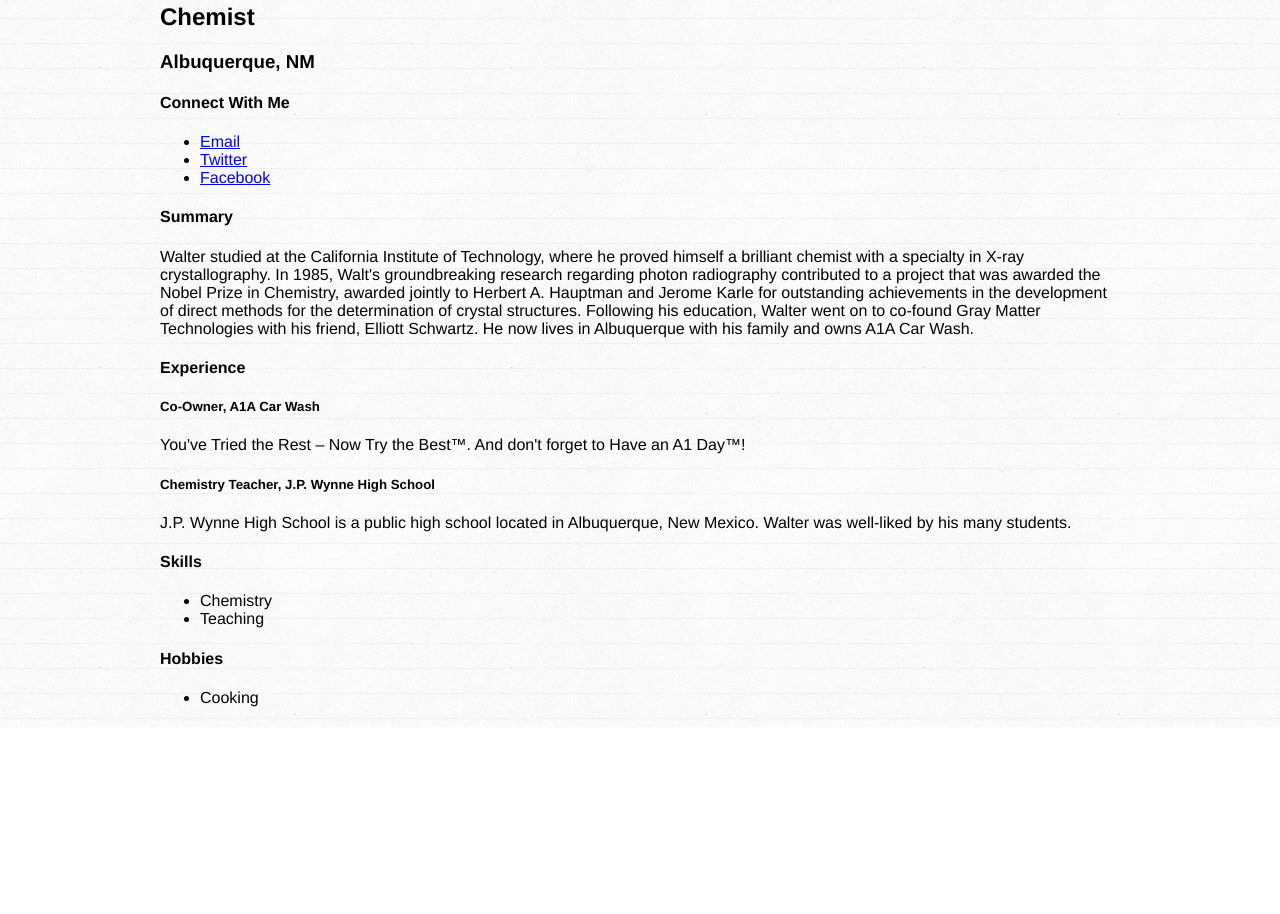
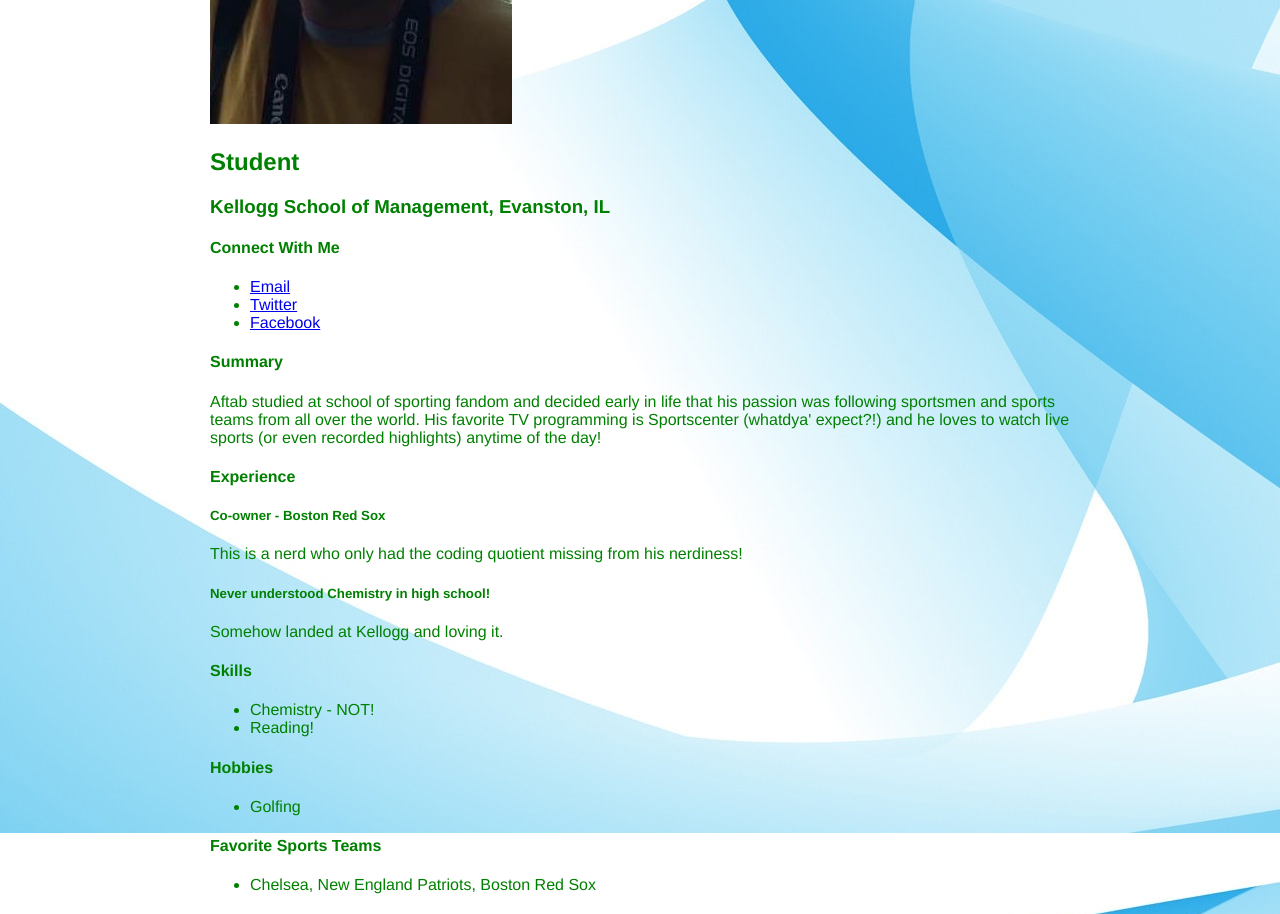
Before and after one commit to aftabkhanna19/aftabkhanna19.github.io, a plain HTML site: page index.html in a window 1280 px wide. Shown: the part 367-1281 px from the top of the page. Before the commit the page ends 1094 px from the top, so only its background shows below. Drawn offline with Linux system fonts and the light colour scheme.

Commit message:
Personalized the page

```diff
--- a/index.html
+++ b/index.html
@@ -1,56 +1,64 @@
 <!DOCTYPE html>
 <html>
 <head>
-  <title>Walter White, Chemist</title>
+  <title>Aftab Khanna's coding page'</title>
   <meta charset="UTF-8">
   <link rel="stylesheet" type="text/css" href="style.css">
 </head>
+<font color ="green">
 <body>
   <div id="wrapper">
-    <h1>Walter White</h1>
+    <h1>Aftab Khanna</h1>
     <p>
-      <img src="walter.jpg">
+      <img src="aftab.jpg">
     </p>
-    <h2>Chemist</h2>
-    <h3>Albuquerque, NM</h3>
+    <h2>Student</h2>
+    <h3>Kellogg School of Management, Evanston, IL</h3>
     <section>
       <h4>Connect With Me</h4>
       <ul>
-        <li><a href="mailto:walter@walterwhite.com">Email</a></li>
-        <li><a href="http://twitter.com/walterwhite">Twitter</a></li>
-        <li><a href="http://facebook.com/walterwhite">Facebook</a></li>
+        <li><a href="mailto:akhanna2015@kellogg.northwestern.edu">Email</a></li>
+        <li><a href="http://twitter.com/aftabkhanna">Twitter</a></li>
+        <li><a href="http://facebook.com/aftabkhanna">Facebook</a></li>
       </ul>
     </section>
     <section>
       <h4>Summary</h4>
       <p>
-        Walter studied at the California Institute of Technology, where he proved himself a brilliant chemist with a specialty in X-ray crystallography. In 1985, Walt's groundbreaking research regarding photon radiography contributed to a project that was awarded the Nobel Prize in Chemistry, awarded jointly to Herbert A. Hauptman and Jerome Karle for outstanding achievements in the development of direct methods for the determination of crystal structures. Following his education, Walter went on to co-found Gray Matter Technologies with his friend, Elliott Schwartz. He now lives in Albuquerque with his family and owns A1A Car Wash.
+        Aftab studied at school of sporting fandom and decided early in life that his passion was following sportsmen and sports teams from all over the world. His favorite TV programming is Sportscenter (whatdya' expect?!) and he loves to watch live sports (or even recorded highlights) anytime of the day!
       </p>
     </section>
     <section>
       <h4>Experience</h4>
       <section>
-        <h5>Co-Owner, A1A Car Wash</h5>
-        <p>You've Tried the Rest – Now Try the Best™. And don't forget to Have an A1 Day™!</p>
+        <h5>Co-owner - Boston Red Sox</h5>
+        <p>This is a nerd who only had the coding quotient missing from his nerdiness!</p>
       </section>
       <section>
-        <h5>Chemistry Teacher, J.P. Wynne High School</h5>
-        <p>J.P. Wynne High School is a public high school located in Albuquerque, New Mexico. Walter was well-liked by his many students.</p>
+        <h5>Never understood Chemistry in high school!</h5>
+        <p>Somehow landed at Kellogg and loving it.</p>
       </section>
     </section>
     <section>
       <h4>Skills</h4>
       <ul>
-        <li>Chemistry</li>
-        <li>Teaching</li>
+        <li>Chemistry - NOT!</li>
+        <li>Reading!</li>
       </ul>
     </section>
     <section>
       <h4>Hobbies</h4>
       <ul>
-        <li>Cooking</li>
+        <li>Golfing</li>
+      </ul>
+    </section>
+    <section>
+      <h4>Favorite Sports Teams</h4>
+      <ul>
+        <li> Chelsea, New England Patriots, Boston Red Sox </li>
       </ul>
     </section>
   </div>
 </body>
+<font>
 </html>
--- a/style.css
+++ b/style.css
@@ -1,9 +1,9 @@
 body {
   font-family: 'helvetica neue', arial, sans-serif;
   font-weight: 300;
-  background: url(linedpaper.png) repeat;
+  background: url(background1.jpg) repeat;
 }
 #wrapper {
-  width: 960px;
+  width: 860px;
   margin: 20px auto;
 }
```
Also changed, not shown: aftab.JPG (added), background1.jpg (added), background_wallpaper.jpg (added), background_wallpaper.png (added).
